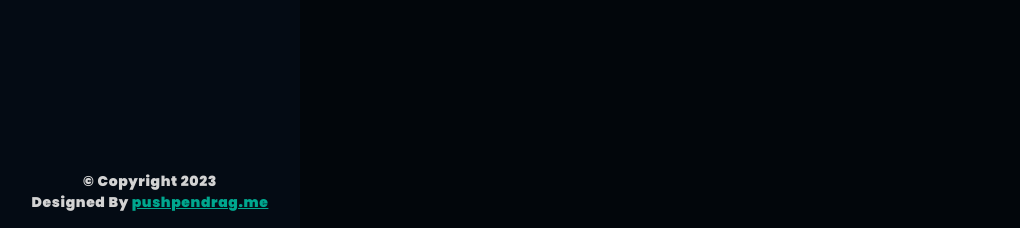
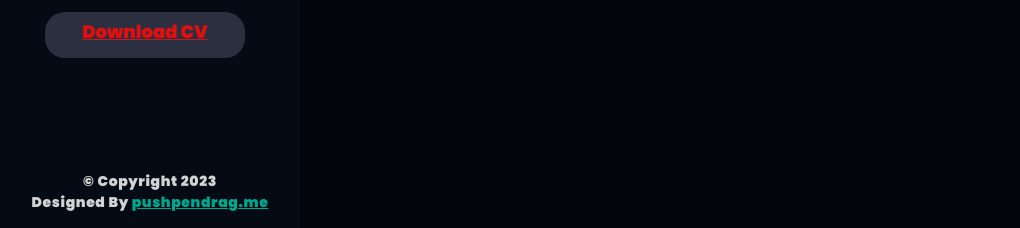
Before and after one commit to pushpendrag1024/portfolio, a plain HTML site: page index.html in a window 1280 px wide. Shown: the part 572-800 px from the top of the page, without its empty margins (0-1020 px from the left). Drawn offline with nearby package versions, Linux system fonts and the light colour scheme.

Commit message:
first commit

```diff
--- a/index.html
+++ b/index.html
@@ -34,11 +34,13 @@
             <ul>
                 <li><a href="#home" class="active"><i class="fa-solid fa-house"></i>Home</a></li>
                 <li><a href="#about"><i class="fa-solid fa-user"></i>About Me</a></li>
-                <!-- <li><a href="#portfolio"><i class="fa-solid fa-briefcase"></i>Portfolio</a></li> -->
                 <li><a href="#service"><i class="fa-solid fa-server"></i>Services</a></li>
                 <li><a href="#contact"><i class="fa-solid fa-envelope"></i>Contact</a></li>
             </ul>
         </nav>
+
+        <!-- CV Download -->
+        <a href="Pushpendra Gupta's Resume" download=""  class="cv">Download CV</a>
 
         <!-- Footer -->
         <div class="footer">
@@ -385,8 +387,6 @@
 
             <h1 class="sub-heading">Contact</h1>
             <div class="divider"></div>
-            <!-- <p class="sub-para">Lorem ipsum dolor sit amet consectetur adipisicing elit. Sequi aliquid saepe blanditiis
-                unde sit tenetur nobis enim modi necessitatibus laborum.</p> -->
 
             <div class="contact-row">
 
@@ -418,7 +418,7 @@
                     <!-- Location Box -->
                     <div class="icon-box">
                         <div class="icon">
-                            <i class="fa-solid fa-phone"></i>
+                            <i class="fa-solid fa-location"></i>
                         </div>
                         <div class="info">
                             <h4>Location:</h4>
--- a/style.css
+++ b/style.css
@@ -94,6 +94,27 @@ header nav ul li .activ i{
     color:var(--themeColor);
 }
 
+
+/* CV Download */
+
+.cv{
+    position:absolute;
+    width:200px;
+    height: 46px;
+    border-radius: 20px;
+    text-align: center;
+    line-height: 40px;
+    background-color: var(--iconBGColor);
+    color: rgb(221, 17, 17);
+    font-size: 18px;
+    margin:5%;
+    font-weight: bold;
+}
+
+.cv:hover{
+    background-color: rgb(237, 72, 72);
+    color: white;
+}
 /* Footer */
 header .footer{
     text-align: center;
```
